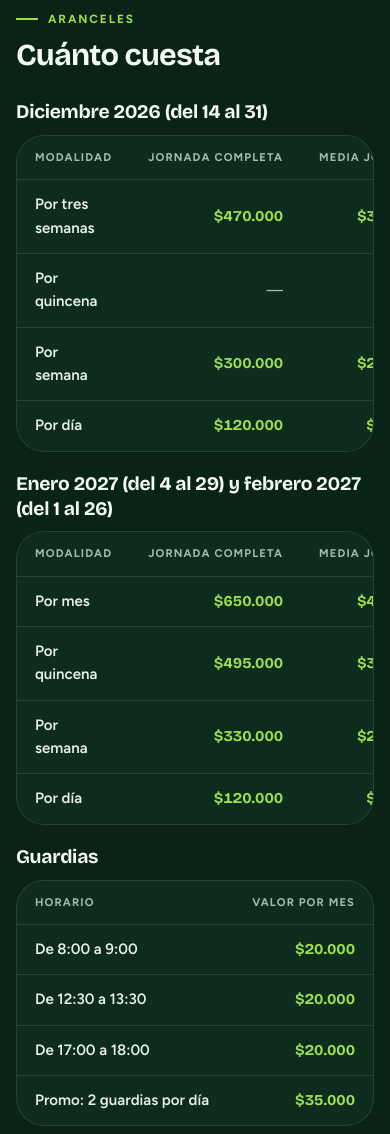
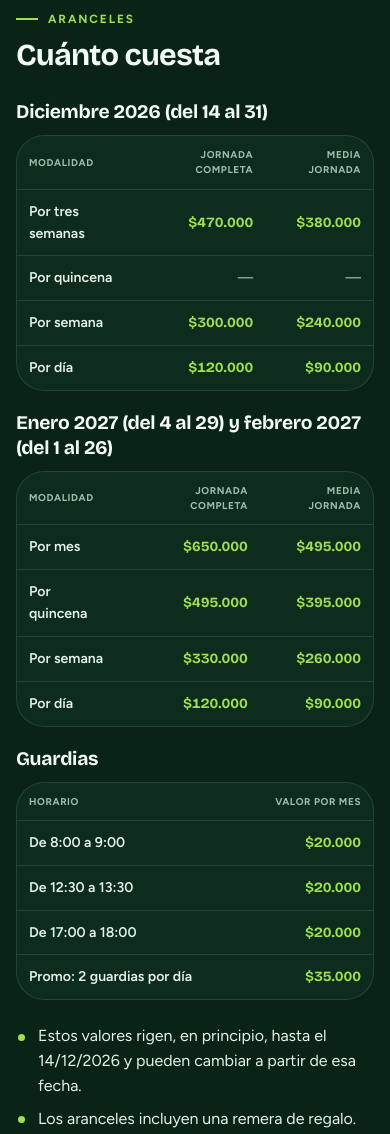
Before and after one commit to TiagoScarone/club-villa-sahores, a plain HTML site: page colonia.html in a window 390 px wide. Shown: the part 2375-3509 px from the top of the page. Drawn offline with Linux system fonts and the light colour scheme.

Commit message:
Tablas de precios más compactas en celular
Co-Authored-By: Claude Opus 5.5 <noreply@anthropic.com>
Claude-Session: https://claude.ai/code/session_011CsKtoLUHb1GBJ9tGdNS1m

```diff
--- a/css/styles.css
+++ b/css/styles.css
@@ -1290,3 +1290,8 @@ a.plan__prof:hover { color: var(--lima); }
 /* Menú: la página actual */
 .sub a[aria-current="page"] { color: var(--accent); font-weight: 700; }
 @media (max-width: 1080px) { .sub a[aria-current="page"] { color: var(--lima); } }
+@media (max-width: 520px) {
+  .ptable th, .ptable td { padding: 11px 12px; font-size: .88rem; }
+  .ptable thead th { font-size: .62rem; letter-spacing: .06em; }
+  .ptable thead .num { white-space: normal; }
+}
```
